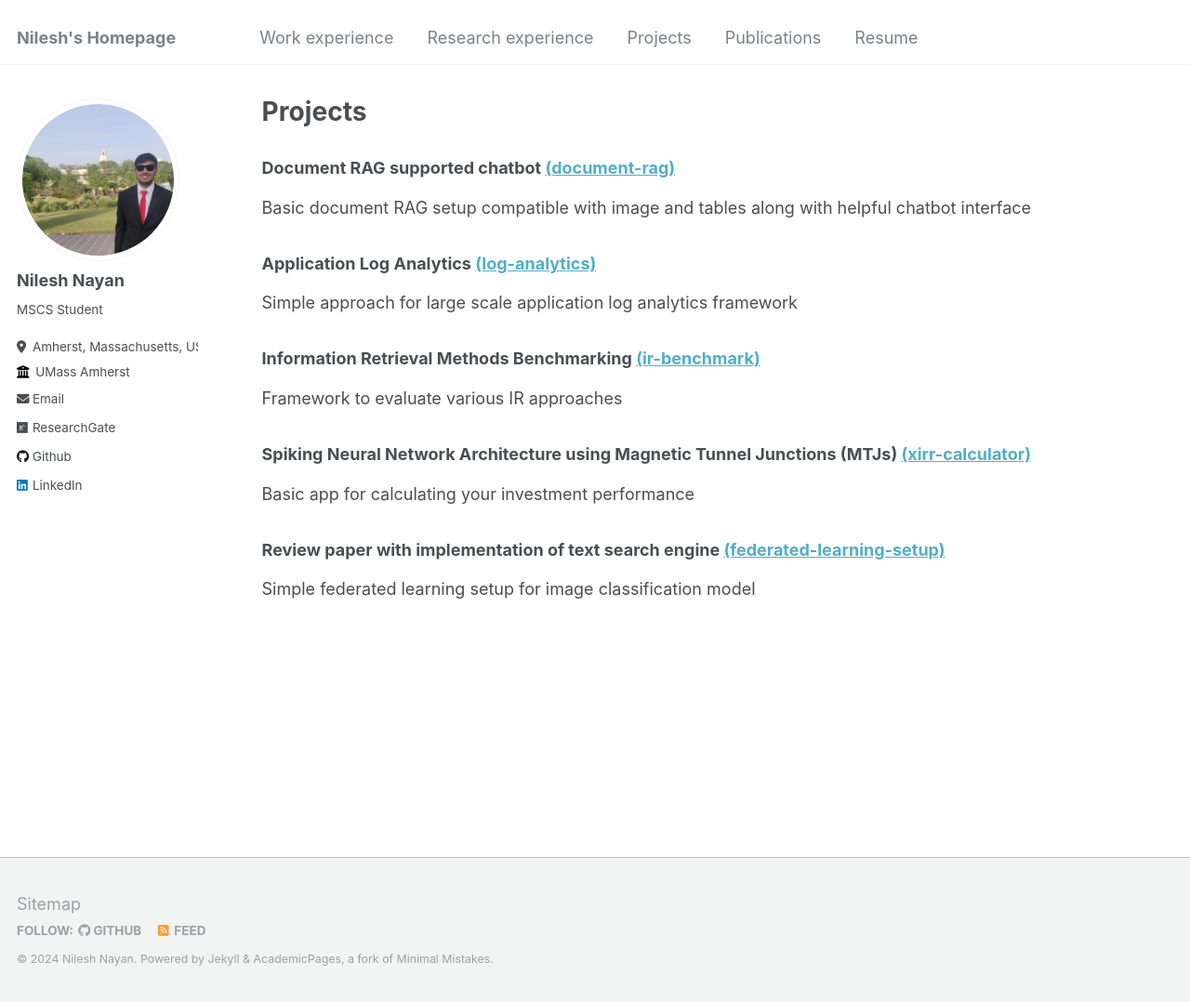
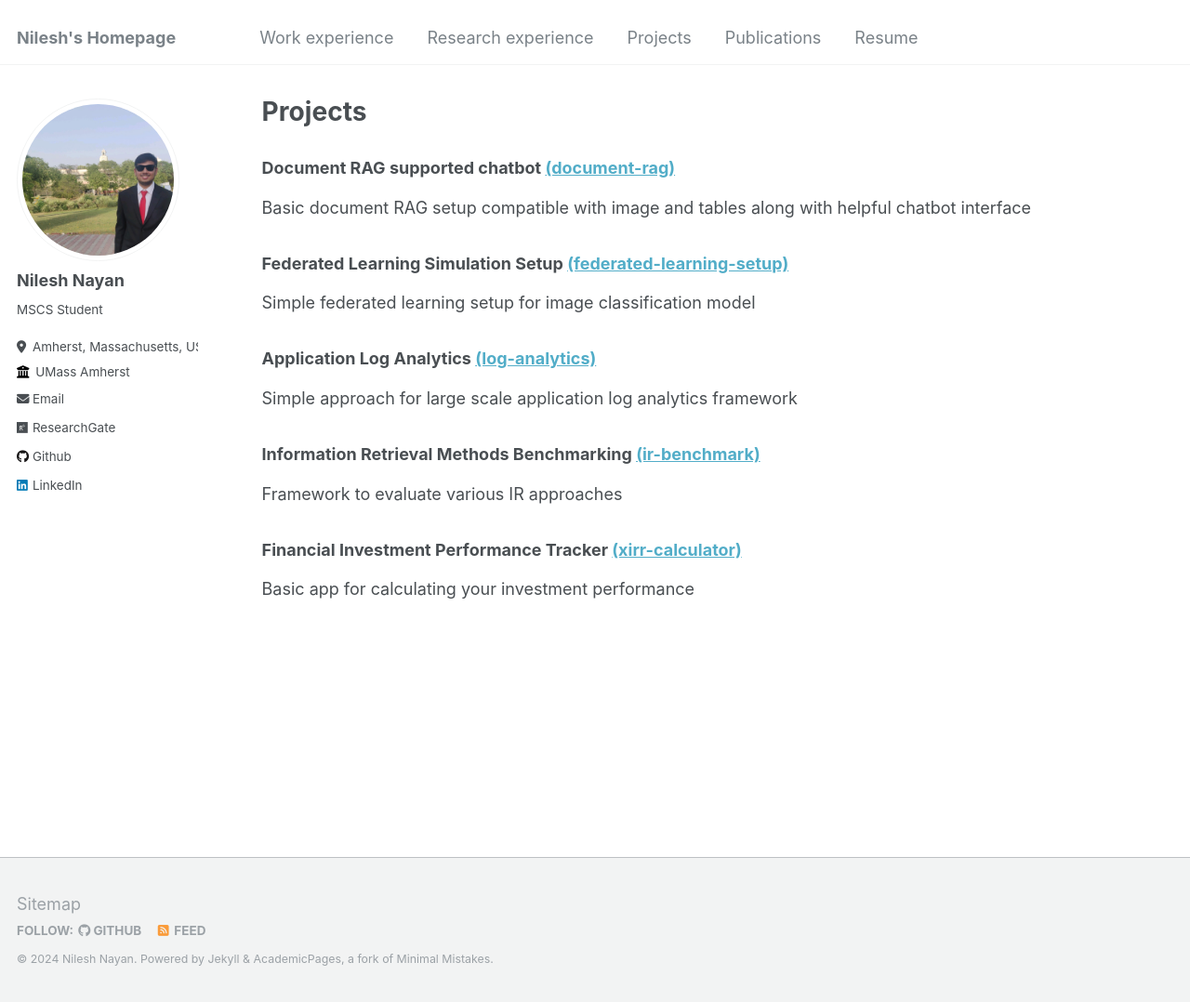
Before and after one commit to nnn007/nnn007.github.io, a Jekyll site: the page built from _pages/projects.md, in a window 1280 px wide and 1078 px high. Shown: the whole window at 93% size. Built offline with Jekyll 4.4.1, drawn with Linux system fonts in a browser that asks for light colours.

Commit message:
project section titles fix

```diff
--- a/_pages/projects.md
+++ b/_pages/projects.md
@@ -17,14 +17,14 @@ author_profile: true
 ### Document RAG supported chatbot [(document-rag)](https://github.com/nnn007/document-rag)
 Basic document RAG setup compatible with image and tables along with helpful chatbot interface
 
+### Federated Learning Simulation Setup [(federated-learning-setup)](https://github.com/nnn007/federated-learning-setup)
+Simple federated learning setup for image classification model
+
 ### Application Log Analytics [(log-analytics)](https://github.com/nnn007/log-analytics)
 Simple approach for large scale application log analytics framework
 
 ### Information Retrieval Methods Benchmarking [(ir-benchmark)](https://github.com/nnn007/ir-benchmark)
 Framework to evaluate various IR approaches
 
-### Spiking Neural Network Architecture using Magnetic Tunnel Junctions (MTJs) [(xirr-calculator)](https://github.com/nnn007/xirr-calculator)
+### Financial Investment Performance Tracker [(xirr-calculator)](https://github.com/nnn007/xirr-calculator)
 Basic app for calculating your investment performance
-
-### Review paper with implementation of text search engine [(federated-learning-setup)](https://github.com/nnn007/federated-learning-setup)
-Simple federated learning setup for image classification model
```
